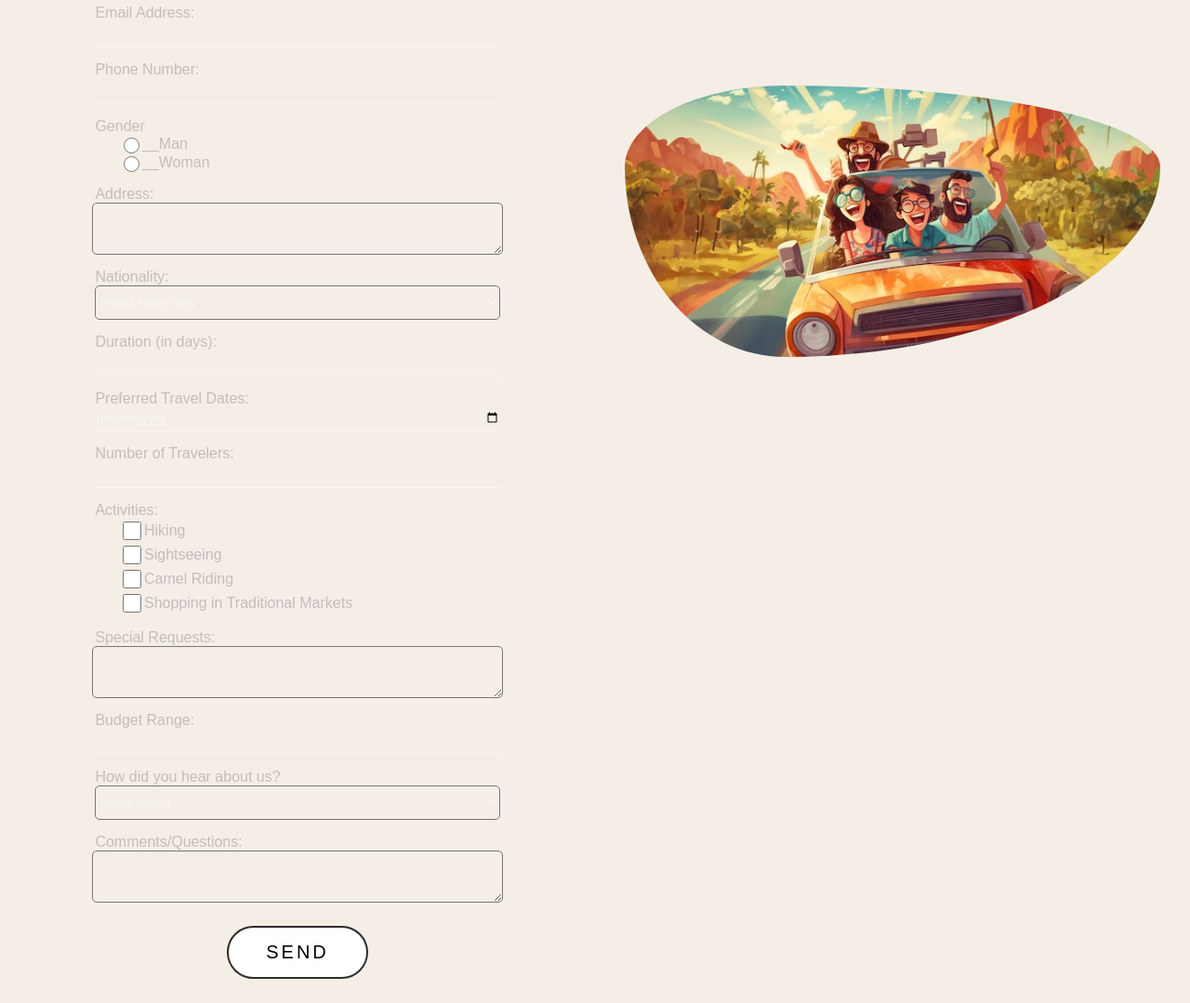
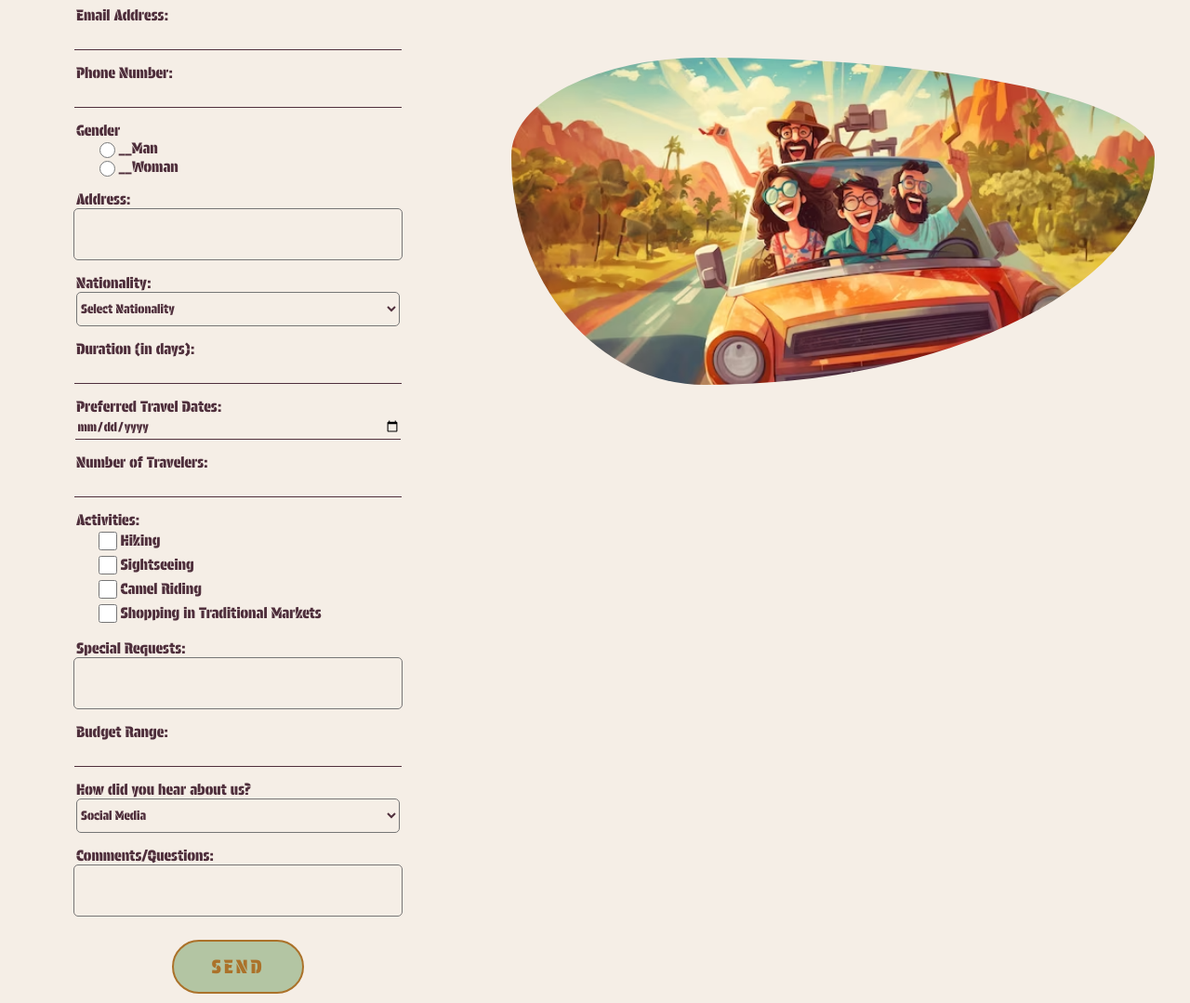
Before and after one commit to khalidmarzou/MRZG-TRIP, a plain HTML site: page pages/trips.html in a window 1280 px wide. Shown: the part 200-1279 px from the top of the page at 93% size. Drawn offline with Linux system fonts and the light colour scheme.

Commit message:
edit trips page with new style and new colors

```diff
--- a/pages/trips.css
+++ b/pages/trips.css
@@ -1,5 +1,5 @@
-* {
-  font-family: Arial, Helvetica, sans-serif;
+header{
+  background-color: #5fada562 !important;
 }
 .form {
   display: flex;
@@ -9,7 +9,7 @@
   width: 100%;
 }
 .form form label {
-  color: rgb(194, 189, 189);
+  color: #4F2F3C;
   width: 85%;
 }
 .form form input {
@@ -17,21 +17,21 @@
   height: 25px;
   background-color: transparent;
   border: none;
-  border-bottom: 1px solid whitesmoke;
-  color: whitesmoke;
+  border-bottom: 1px solid #4F2F3C;
+  color: #4F2F3C;
   outline: none;
 }
 .form form select {
   width: 85%;
   height: 37px;
   background-color: transparent;
-  color: whitesmoke;
+  color: #4F2F3C;
   outline: none;
   border-radius: 5px;
 }
 .form form select option {
-  background-color: black;
-  color: whitesmoke;
+  background-color: #CE6B46;
+  color: #4F2F3C;
   font-size: 15px;
 }
 .form form textarea {
@@ -40,10 +40,11 @@
   background-color: transparent;
   border-radius: 5px;
   outline: none;
-  color: whitesmoke;
+  color: #4F2F3C;
+  resize: none;
 }
 .form h1 {
-  color: whitesmoke;
+  color: #E0A73D;
   font-size: 8vw;
 }
 .form form {
@@ -71,10 +72,10 @@
 }
 .formpic .form form button {
   padding: 15px 40px;
-  background: #ffffff;
-  border: 2px solid rgb(46, 44, 44);
+  background: #B3C5A3;
+  border: 2px solid #AB722A;
   border-radius: 50px;
-  color: #000000;
+  color: #AB722A;
   font-size: 20px;
   letter-spacing: 3px;
   position: relative;
@@ -134,10 +135,10 @@
     font-size: 25px;
   }
   .formpic .form {
-    width: 50%;
+    width: 40%;
   }
   .formpic .pic {
-    width: 50%;
+    width: 60%;
     height: 93vh;
     display: flex;
     justify-content: center;
--- a/pages/trips.html
+++ b/pages/trips.html
@@ -145,7 +145,7 @@
       </div>
       <div class="pic">
         <img
-          src="../media/happy-family-having-road-trip-their-car-hd-wallpaper_594776-1317.avif"
+          src="../media/happy-family-having-road-trip-their-car-hd-wallpaper_594776-1317.png"
         />
       </div>
     </div>
```
Also changed, not shown: media/happy-family-having-road-trip-their-car-hd-wallpaper_594776-1317.png (added).
